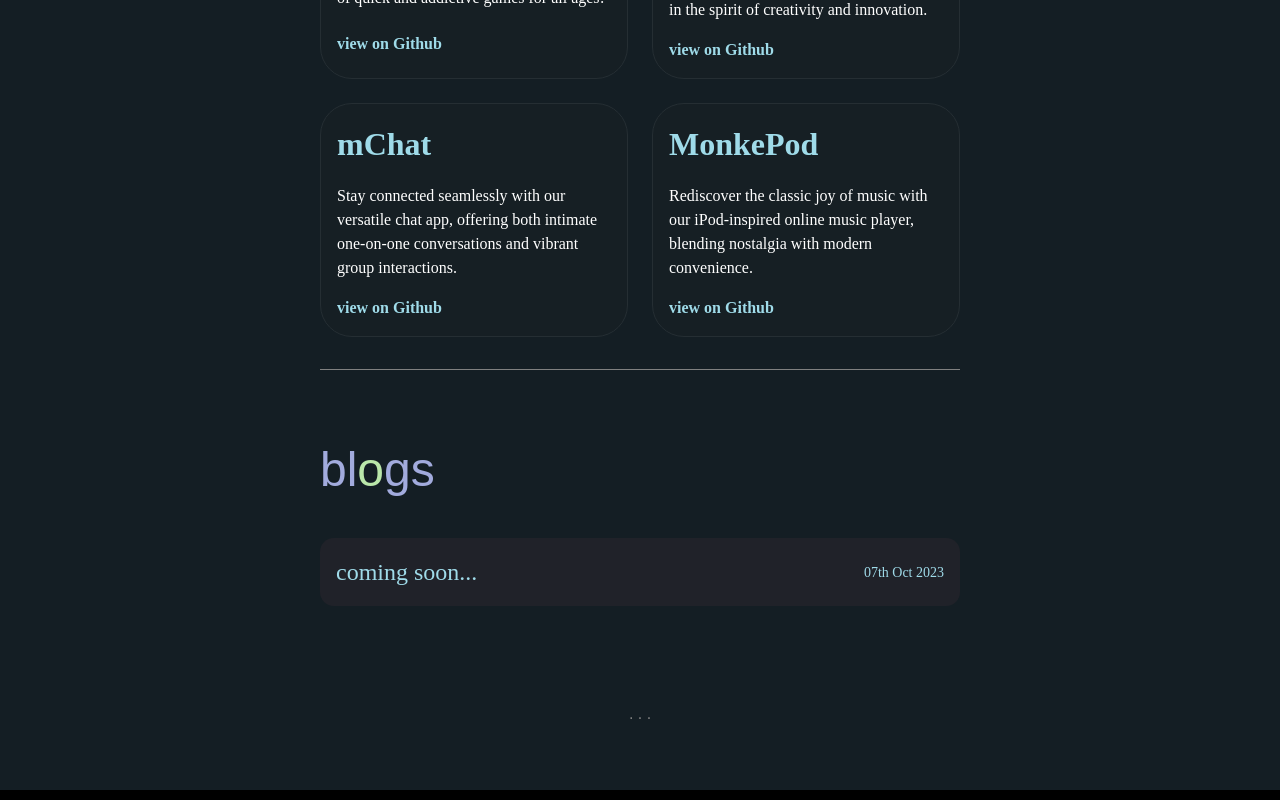
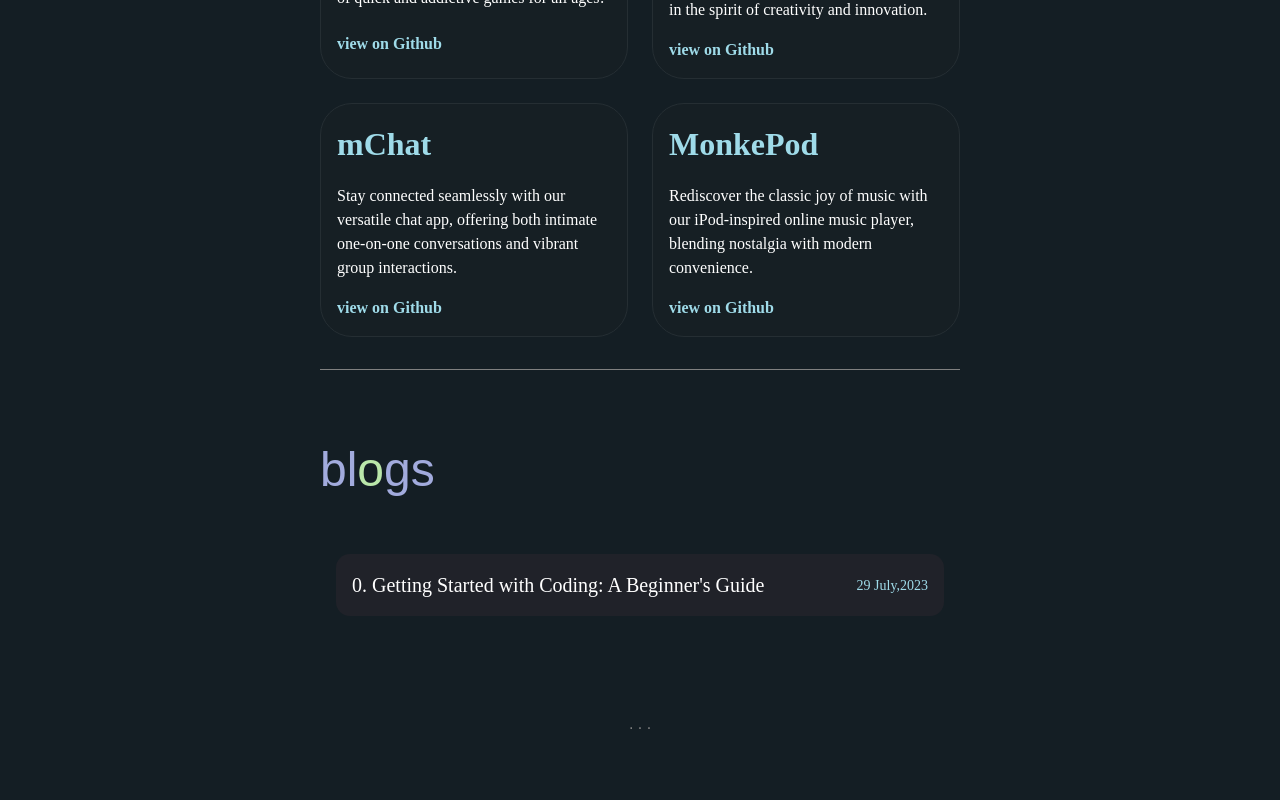
Before and after one commit to mukulbbhardwaj/mukul, a React (Create React App) app: page / in a window 1280 px wide. Shown: the part 1232-2032 px from the top of the page. Built offline with nearby package versions, Linux system fonts and the light colour scheme; a web font is replaced by a local one.

Commit message:
improved blog ui

```diff
--- a/src/components/sections/blogs/BlogItem.jsx
+++ b/src/components/sections/blogs/BlogItem.jsx
@@ -11,9 +11,10 @@ const BlogItem = ({ title, date, blogLink }) => {
       display={"flex"}
       justifyContent={"space-between"}
       alignItems={"center"}
+      margin={'1rem'}
     >
       <Link href={blogLink} target="_blank">
-        <Text fontSize={{ base: "20px", lg: "24px" }} fontWeight={400}>
+        <Text fontSize={{ base: "18px", lg: "20px" }} color={'white'} fontWeight={400}>
           {title}
         </Text>
       </Link>
--- a/src/components/sections/blogs/Blogs.jsx
+++ b/src/components/sections/blogs/Blogs.jsx
@@ -1,7 +1,7 @@
 import { Box, Text } from "@chakra-ui/react";
 import React from "react";
 import BlogItem from "./BlogItem";
-
+import { blogs } from "./blogData";
 const Blogs = () => {
   return (
     <Box background={"#141E24"} color={"#9FDBE9"} id="blogs">
@@ -19,9 +19,17 @@ const Blogs = () => {
           <Text color={"#BAE7AA"}>o</Text>
           <Text>gs</Text>
         </Box>
-        <Box>
-          <BlogItem title={"coming soon..."} date={'07th Oct 2023'} />
-        </Box>
+        {blogs.map((blog, idx) => (
+          <Box>
+            {/* <Text fontSize={12} opacity={0.5}>{idx}</Text> */}
+            <BlogItem
+              key={idx}
+              title={idx + '.    ' + blog.title}
+              date={blog.date}
+              blogLink={blog.link}
+            />
+          </Box>
+        ))}
       </Box>
     </Box>
   );
--- /dev/null
+++ b/src/components/sections/blogs/blogData.js
@@ -0,0 +1,11 @@
+export const blogs = [
+  {
+    title: "Getting Started with Coding: A Beginner's Guide",
+    date: "29 July,2023",
+    link: "https://binarydiary.vercel.app/post/64c42bda65b5c7807af4",
+  },
+//   {
+//     title: "",
+//     date: "",
+//   },
+];
--- a/src/components/sections/project/projectData.js
+++ b/src/components/sections/project/projectData.js
@@ -25,6 +25,6 @@ export const gameroom = {
   title: "Monke Play",
   desc: "Instantly dive into a world of fun with our mini game website, offering a collection of quick and addictive games for all ages!",
   live: "https://monkeplay.vercel.app/",
-  git: "",
+  git: "https://github.com/mukulbbhardwaj/Monke-Play",
   tech: "JavaScript,Vite,ReactJs",
 };
```
